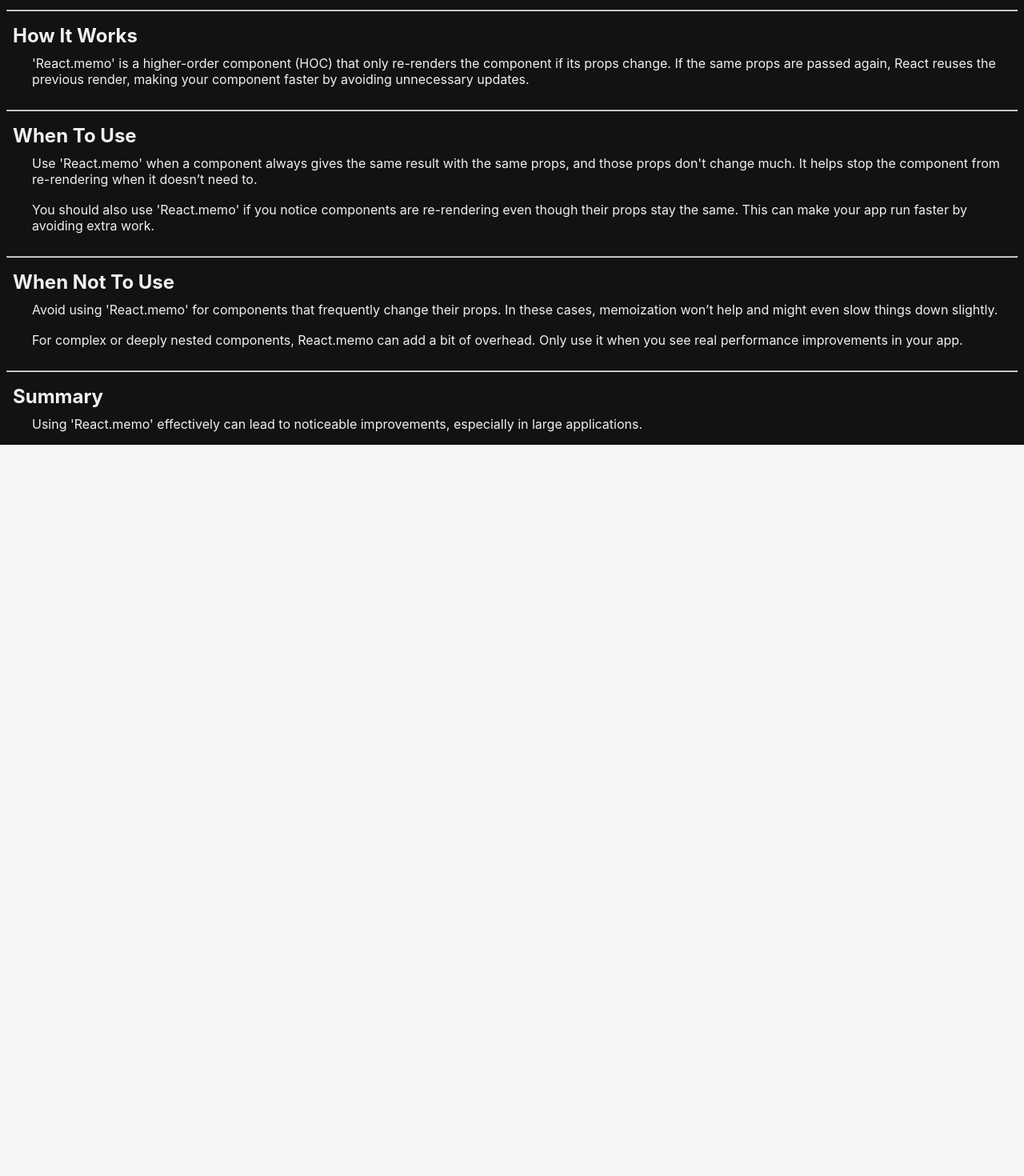
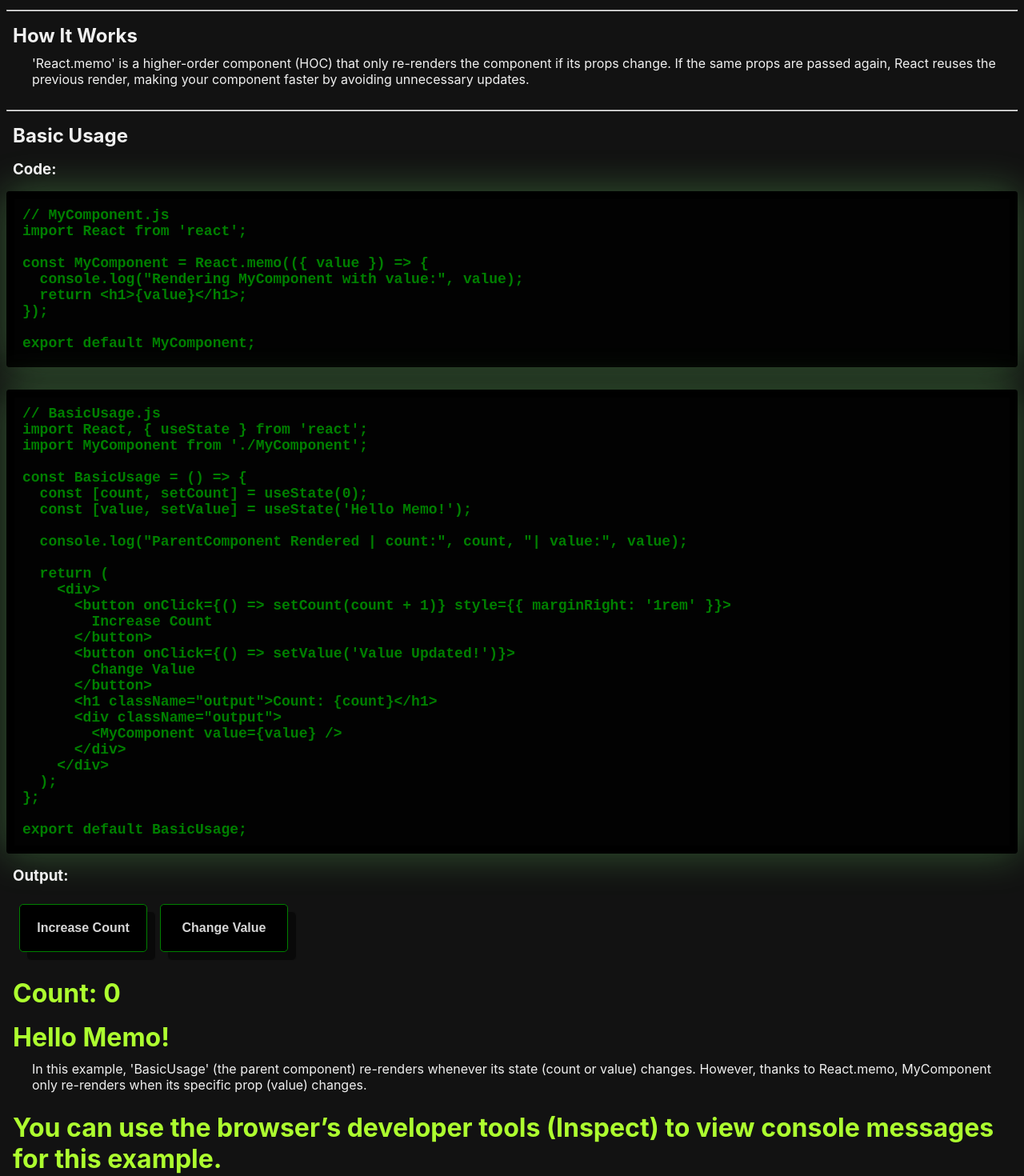
Before and after one commit to rees-kyle/react_showcase, a React (Create React App) app in the folder project/: page /react_showcase/memoization in a window 1280 px wide. Shown: the part 940-2410 px from the top of the page at 80% size. Before the commit the page ends 1496 px from the top, so only its background shows below. Built offline with nearby package versions, Linux system fonts and the light colour scheme.

Commit message:
Add BasicUsage component
- Added MyComponent.js.
- Added component file.
- Added to index in components folder.
- Imported and added component to page.

```diff
--- /dev/null
+++ b/project/src/components/performance_optimization/memoization/BasicUsage.js
@@ -0,0 +1,87 @@
+import React, { useState } from 'react';
+import MyComponent from './MyComponent';
+
+const BasicUsage = () => {
+  const [count, setCount] = useState(0);
+  const [value, setValue] = useState('Hello Memo!');
+
+  console.log("ParentComponent Rendered | count:", count, "| value:", value);
+
+  return (
+    <div>
+      <br/>
+      <hr/>
+      <h2>Basic Usage</h2>
+
+      <h3>Code:</h3>
+      <pre>
+        <code>
+          {`// MyComponent.js
+import React from 'react';
+
+const MyComponent = React.memo(({ value }) => {
+  console.log("Rendering MyComponent with value:", value);
+  return <h1>{value}</h1>;
+});
+
+export default MyComponent;
+`}
+        </code>
+      </pre>
+      <br/>
+      <pre>
+        <code>
+          {`// BasicUsage.js
+import React, { useState } from 'react';
+import MyComponent from './MyComponent';
+
+const BasicUsage = () => {
+  const [count, setCount] = useState(0);
+  const [value, setValue] = useState('Hello Memo!');
+
+  console.log("ParentComponent Rendered | count:", count, "| value:", value);
+
+  return (
+    <div>
+      <button onClick={() => setCount(count + 1)} style={{ marginRight: '1rem' }}>
+        Increase Count
+      </button>
+      <button onClick={() => setValue('Value Updated!')}>
+        Change Value
+      </button>
+      <h1 className="output">Count: {count}</h1>
+      <div className="output">
+        <MyComponent value={value} />
+      </div>
+    </div>
+  );
+};
+
+export default BasicUsage;
+`}
+        </code>
+      </pre>
+
+      <h3>Output:</h3>
+      <button onClick={() => setCount(count + 1)} style={{ marginRight: '1rem' }}>
+        Increase Count
+      </button>
+      <button onClick={() => setValue('Value Updated!')}>
+        Change Value
+      </button>
+      <h1 className="output">Count: {count}</h1>
+      <div className="output">
+        <MyComponent value={value} />
+      </div>
+      <p>
+        In this example, 'BasicUsage' (the parent component) re-renders whenever its state (count or value) changes.
+        However, thanks to React.memo, MyComponent only re-renders when its specific prop (value) changes.
+      </p>
+      <h1 className="output">
+          You can use the browser’s developer tools (Inspect) to view console messages for this example.
+      </h1>
+    </div>
+  );
+};
+
+export default BasicUsage;
--- /dev/null
+++ b/project/src/components/performance_optimization/memoization/MyComponent.js
@@ -0,0 +1,9 @@
+import React from 'react';
+
+// Memoized component to prevent unnecessary re-renders
+const MyComponent = React.memo(({ value }) => {
+  console.log("Rendering MyComponent with value:", value);
+  return <h1>{value}</h1>;
+});
+
+export default MyComponent;
--- a/project/src/components/performance_optimization/memoization/index.js
+++ b/project/src/components/performance_optimization/memoization/index.js
@@ -1,5 +1,6 @@
 export { default as Memoization } from './Memoization';
 export { default as HowItWorks } from './HowItWorks';
+export { default as BasicUsage } from './BasicUsage';
 export { default as WhenToUse } from './WhenToUse';
 export { default as WhenNotToUse } from './WhenNotToUse';
 export { default as Summary } from './Summary';
--- a/project/src/pages/performance_optimization/MemoizationPage.js
+++ b/project/src/pages/performance_optimization/MemoizationPage.js
@@ -1,6 +1,7 @@
 import {
   Memoization,
   HowItWorks,
+  BasicUsage,
   WhenToUse,
   WhenNotToUse,
   Summary
@@ -11,6 +12,7 @@ const MemoizationPage = () => {
     <>
       <Memoization />
       <HowItWorks />
+      <BasicUsage />
       <WhenToUse />
       <WhenNotToUse />
       <Summary />
```
